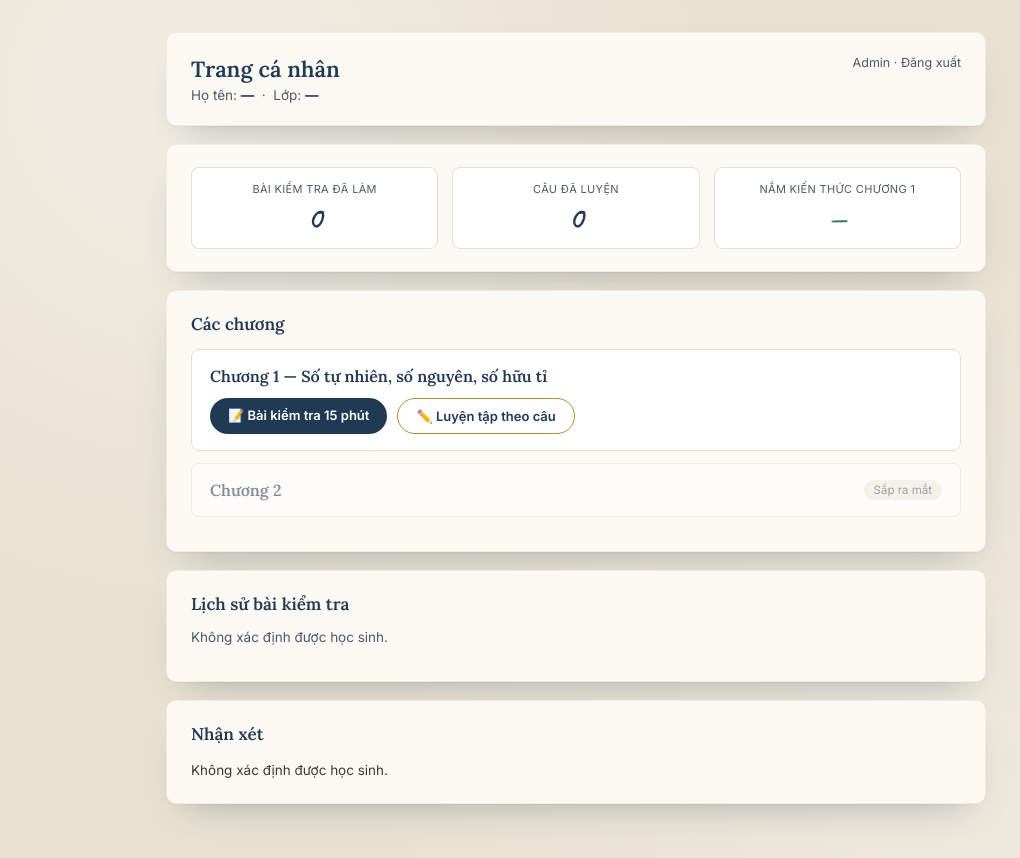
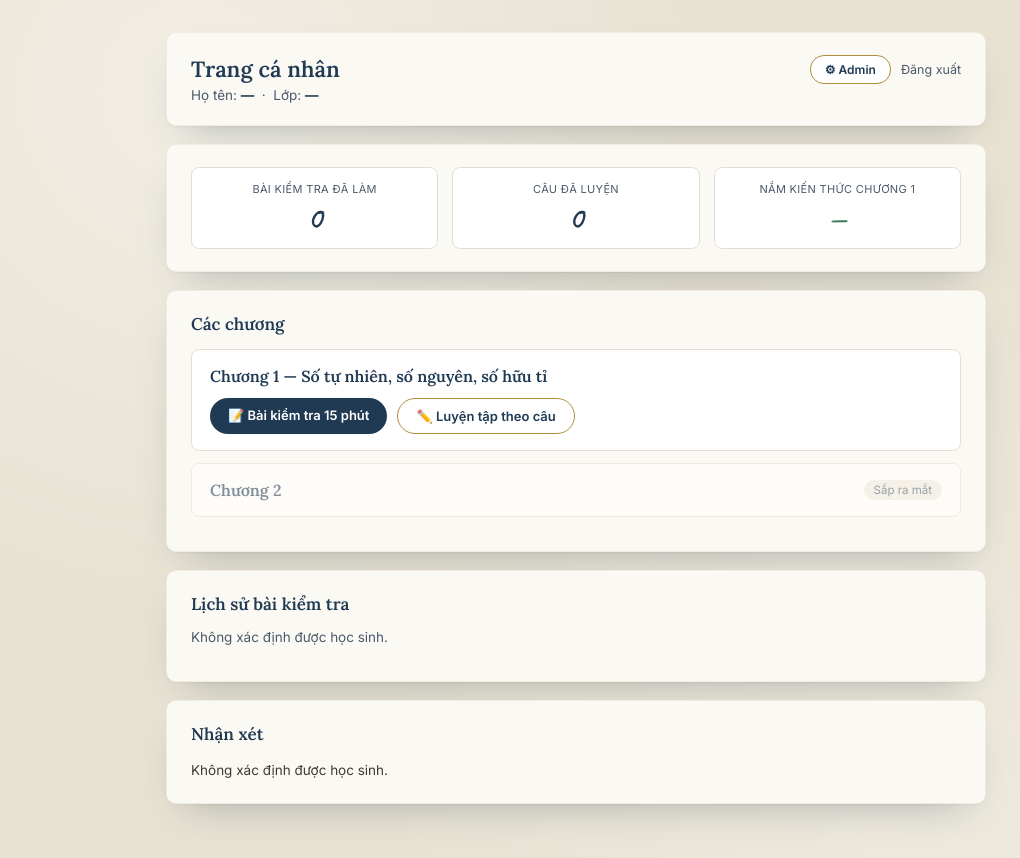
Before and after one commit to nhminh55/moyumath, a plain HTML site: page index.html in a window 1280 px wide. Shown: the whole page, without its empty margins (64-1084 px from the left). Drawn offline with Linux system fonts and the light colour scheme; sample sign-in values are in the browser's storage.

Commit message:
Make the Admin link on the home page a visible button
The profile page already linked to admin.html, but as tiny corner
text easy to miss. Styled it as a pill button matching the site's
other nav buttons so admin can jump in directly. Bumped version to
v1.7.

```diff
--- a/index.html
+++ b/index.html
@@ -68,9 +68,25 @@
     font-size:12.5px;
     color:var(--ink-soft);
     text-align:right;
+    display:flex;
+    align-items:center;
+    gap:10px;
   }
   .nav-links a{color:var(--ink-soft); text-decoration:none;}
   .nav-links a:hover{color:var(--ink); text-decoration:underline;}
+  .admin-link-btn{
+    font-family:'Inter',sans-serif;
+    font-weight:600;
+    font-size:12px;
+    color:var(--ink) !important;
+    background:#fff;
+    border:1.5px solid var(--gold);
+    padding:6px 14px;
+    border-radius:14px;
+    text-decoration:none !important;
+    transition:transform .12s ease, background .15s;
+  }
+  .admin-link-btn:hover{background:#FBF4E4; transform:translateY(-1px);}
 
   .stat-grid{
     display:grid;
@@ -200,7 +216,8 @@
         <div class="meta">Họ tên: <b id="pfName">—</b> &nbsp;·&nbsp; Lớp: <b id="pfClass">—</b></div>
       </div>
       <div class="nav-links">
-        <a href="admin.html">Admin</a> · <a href="#" id="logoutLink">Đăng xuất</a>
+        <a href="admin.html" class="admin-link-btn">⚙ Admin</a>
+        <a href="#" id="logoutLink">Đăng xuất</a>
       </div>
     </header>
   </div>
```
Also changed, not shown: exam.html (+1 -1 lines).
